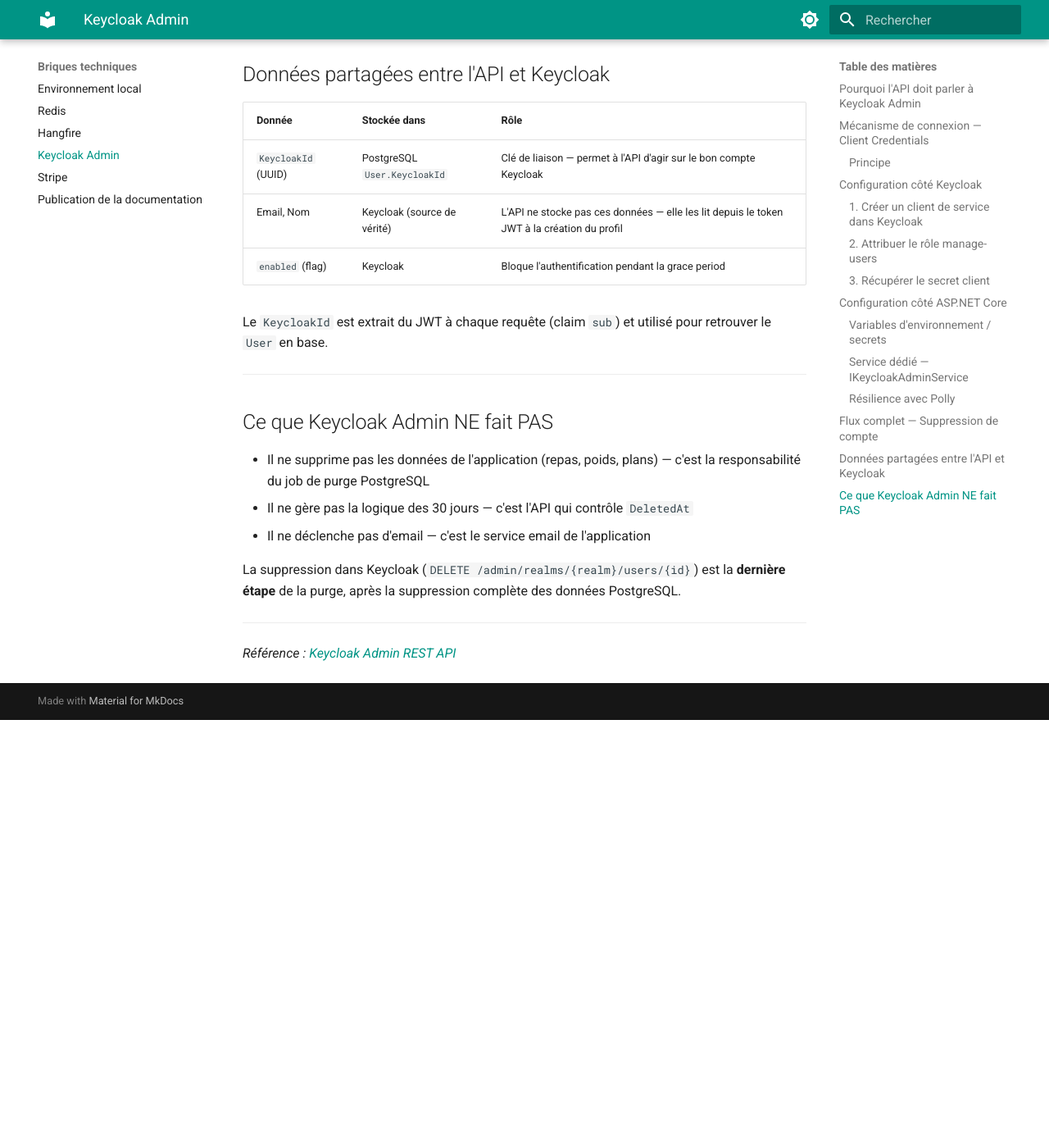
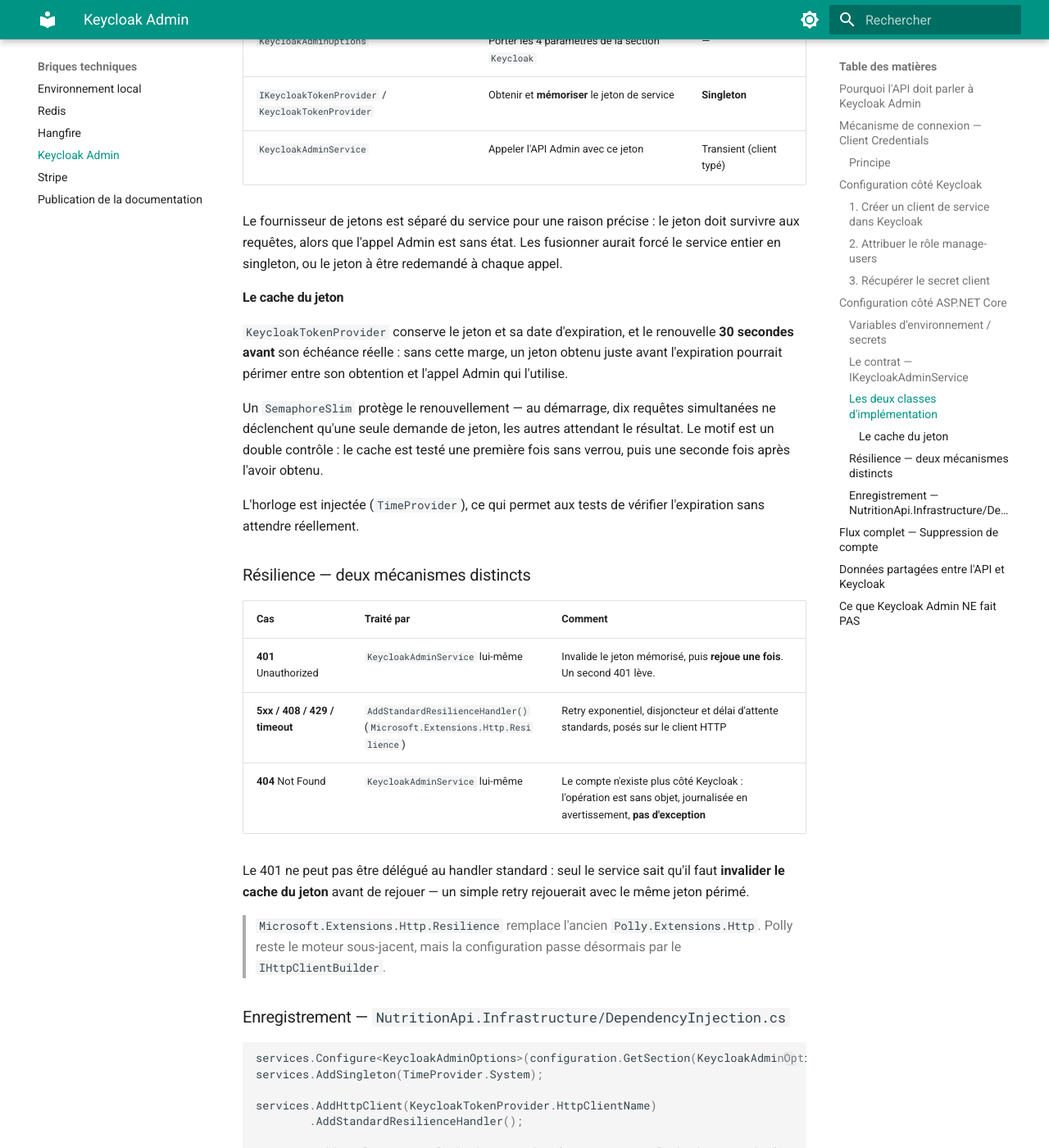
Before and after one commit to MGNetworking/docs-nutrition, an MkDocs documentation site: the page built from pages/backend/briques/keycloak-admin.md, in a window 1280 px wide and 1400 px high, scrolled down 3619 px. Shown: the whole window at 82% size. Built offline with MkDocs 1.6.1 and Material for MkDocs 9.7.7, drawn with Linux system fonts in a browser that asks for light colours; before the commit the page ends 4497 px from its top, so only the background shows below that; some of the changed text lies outside the part shown.

Commit message:
docs(keycloak): documenter l implementation de KeycloakAdminService #NTR-133
Remplace les bandeaux d etat par la situation reelle : les deux classes sont
livrees, RgpdService ne les appelle pas encore, le job de purge reste a
ecrire (NTR-56).

Corrige la couche de l interface (Application et non Infrastructure), retire
le CancellationToken absent du code, decrit le cache du jeton et la
repartition de la resilience entre le service et le handler standard.

````diff
--- a/pages/backend/briques/keycloak-admin.md
+++ b/pages/backend/briques/keycloak-admin.md
@@ -1,11 +1,17 @@
 # Keycloak Admin API — Connexion et opérations
 
-> 🔲 **Cible, non implémentée** (vérifié le 2026-07-23) — le contrat `IKeycloakAdminService`
-> existe dans la couche Application, mais **aucune classe ne l'implémente** et `RgpdService` ne
-> l'appelle pas. La désactivation et la suppression des comptes Keycloak ne sont donc pas
-> effectives.
+> **Portée de ce document : la connexion de l'API à Keycloak Admin, et elle seule.**
+> ➜ Pour la suppression des comptes de bout en bout, lire [RGPD — Purge des comptes](../systemes/rgpd/purge-des-comptes.md).
 >
-> Ce document décrit comment l'API ASP.NET Core se connectera à Keycloak Admin pour gérer les comptes utilisateur dans le cadre du workflow RGPD.
+> **État au 2026-07-27**
+>
+> | | |
+> |---|---|
+> | ✅ | `KeycloakAdminService` et `KeycloakTokenProvider` sont implémentés et couverts par 22 tests unitaires (NTR-133) |
+> | 🔲 | `RgpdService` n'appelle pas encore `DisableUserAsync` / `EnableUserAsync` — la désactivation au moment de la demande de suppression n'est donc pas effective |
+> | 🔲 | Le job de purge qui consomme `DeleteUserAsync` reste à écrire (NTR-56) |
+> | ⚠️ | Le client de service `nutrition-api-service` doit être créé dans le realm — voir « Configuration côté Keycloak » |
+>
 > Référence workflow : `reference/diagrammes/workflow_rgpd.mermaid`
 
 ---
@@ -95,32 +101,90 @@
 
 Ces valeurs ne doivent jamais être dans le code source. En développement : `dotnet user-secrets`. En production : variables d'environnement injectées par Kubernetes (Secret).
 
-### Service dédié — `IKeycloakAdminService`
+`appsettings.json` déclare les quatre clés avec des valeurs vides, à l'exception de `ServiceClientId`
+qui porte sa valeur par défaut `nutrition-api-service`.
 
-L'API expose une interface dans la couche **Infrastructure** :
+> La section `Keycloak` est **partagée** avec la validation des jetons entrants (`Authority`,
+> `Audience`, `RequireHttpsMetadata`, lues dans `Program.cs`). `KeycloakAdminOptions` ne lie que les
+> quatre clés d'administration ; les deux usages cohabitent sans se gêner.
+
+### Le contrat — `IKeycloakAdminService`
+
+L'interface vit dans la couche **Application** (`Application/Interfaces/ExternalServices/`) : c'est
+Application qui a besoin d'agir sur les comptes, Infrastructure ne fait qu'obéir au contrat. Elle ne
+porte pas de `CancellationToken` — les appelants sont un job de fond et un service applicatif, aucun
+n'a de jeton d'annulation à propager.
 
 ```csharp
 public interface IKeycloakAdminService
 {
-    Task DisableUserAsync(string keycloakId, CancellationToken ct);
-    Task EnableUserAsync(string keycloakId, CancellationToken ct);
-    Task DeleteUserAsync(string keycloakId, CancellationToken ct);
+    Task DisableUserAsync(string keycloakId);
+    Task EnableUserAsync(string keycloakId);
+    Task DeleteUserAsync(string keycloakId);
 }
 ```
 
-L'implémentation (`KeycloakAdminService`) :
-1. Obtient un service token via `client_credentials` (mis en cache)
-2. Appelle l'endpoint Admin avec `HttpClient`
-3. Gère les erreurs HTTP (404 = compte déjà supprimé, 401 = token expiré → retry)
+### Les deux classes d'implémentation
 
-### Résilience avec Polly
+`NutritionApi.Infrastructure/ExternalServices/Keycloak/` :
 
-Le service token peut expirer entre l'obtention et l'appel Admin. Polly gère le retry :
+| Classe | Responsabilité unique | Durée de vie |
+|---|---|---|
+| `KeycloakAdminOptions` | Porter les 4 paramètres de la section `Keycloak` | — |
+| `IKeycloakTokenProvider` / `KeycloakTokenProvider` | Obtenir et **mémoriser** le jeton de service | **Singleton** |
+| `KeycloakAdminService` | Appeler l'API Admin avec ce jeton | Transient (client typé) |
 
+Le fournisseur de jetons est séparé du service pour une raison précise : le jeton doit survivre aux
+requêtes, alors que l'appel Admin est sans état. Les fusionner aurait forcé le service entier en
+singleton, ou le jeton à être redemandé à chaque appel.
+
+#### Le cache du jeton
+
+`KeycloakTokenProvider` conserve le jeton et sa date d'expiration, et le renouvelle **30 secondes
+avant** son échéance réelle : sans cette marge, un jeton obtenu juste avant l'expiration pourrait
+périmer entre son obtention et l'appel Admin qui l'utilise.
+
+Un `SemaphoreSlim` protège le renouvellement — au démarrage, dix requêtes simultanées ne déclenchent
+qu'une seule demande de jeton, les autres attendant le résultat. Le motif est un double contrôle :
+le cache est testé une première fois sans verrou, puis une seconde fois après l'avoir obtenu.
+
+L'horloge est injectée (`TimeProvider`), ce qui permet aux tests de vérifier l'expiration sans
+attendre réellement.
+
+### Résilience — deux mécanismes distincts
+
+| Cas | Traité par | Comment |
+|---|---|---|
+| **401** Unauthorized | `KeycloakAdminService` lui-même | Invalide le jeton mémorisé, puis **rejoue une fois**. Un second 401 lève. |
+| **5xx / 408 / 429 / timeout** | `AddStandardResilienceHandler()` (`Microsoft.Extensions.Http.Resilience`) | Retry exponentiel, disjoncteur et délai d'attente standards, posés sur le client HTTP |
+| **404** Not Found | `KeycloakAdminService` lui-même | Le compte n'existe plus côté Keycloak : l'opération est sans objet, journalisée en avertissement, **pas d'exception** |
+
+Le 401 ne peut pas être délégué au handler standard : seul le service sait qu'il faut **invalider le
+cache du jeton** avant de rejouer — un simple retry rejouerait avec le même jeton périmé.
+
+> `Microsoft.Extensions.Http.Resilience` remplace l'ancien `Polly.Extensions.Http`. Polly reste le
+> moteur sous-jacent, mais la configuration passe désormais par le `IHttpClientBuilder`.
+
+### Enregistrement — `NutritionApi.Infrastructure/DependencyInjection.cs`
+
+```csharp
+services.Configure<KeycloakAdminOptions>(configuration.GetSection(KeycloakAdminOptions.SectionName));
+services.AddSingleton(TimeProvider.System);
+
+services.AddHttpClient(KeycloakTokenProvider.HttpClientName)
+        .AddStandardResilienceHandler();
+
+services.AddSingleton<IKeycloakTokenProvider>(sp => new KeycloakTokenProvider(
+    sp.GetRequiredService<IHttpClientFactory>().CreateClient(KeycloakTokenProvider.HttpClientName),
+    sp.GetRequiredService<IOptions<KeycloakAdminOptions>>(),
+    sp.GetRequiredService<TimeProvider>()));
+
+services.AddHttpClient<IKeycloakAdminService, KeycloakAdminService>(KeycloakAdminService.HttpClientName)
+        .AddStandardResilienceHandler();
 ```
-- 401 Unauthorized → invalider le cache token + retry 1 fois
-- 5xx / timeout    → retry exponentiel (3 tentatives max)
-```
+
+Le fournisseur est enregistré par fabrique et non par `AddHttpClient<,>` : cette dernière n'enregistre
+qu'en `Transient`, ce qui viderait le cache du jeton à chaque requête.
 
 ---
 
````
Also changed, not shown: pages/backend/systemes/rgpd/purge-des-comptes.md (+8 -3 lines).
